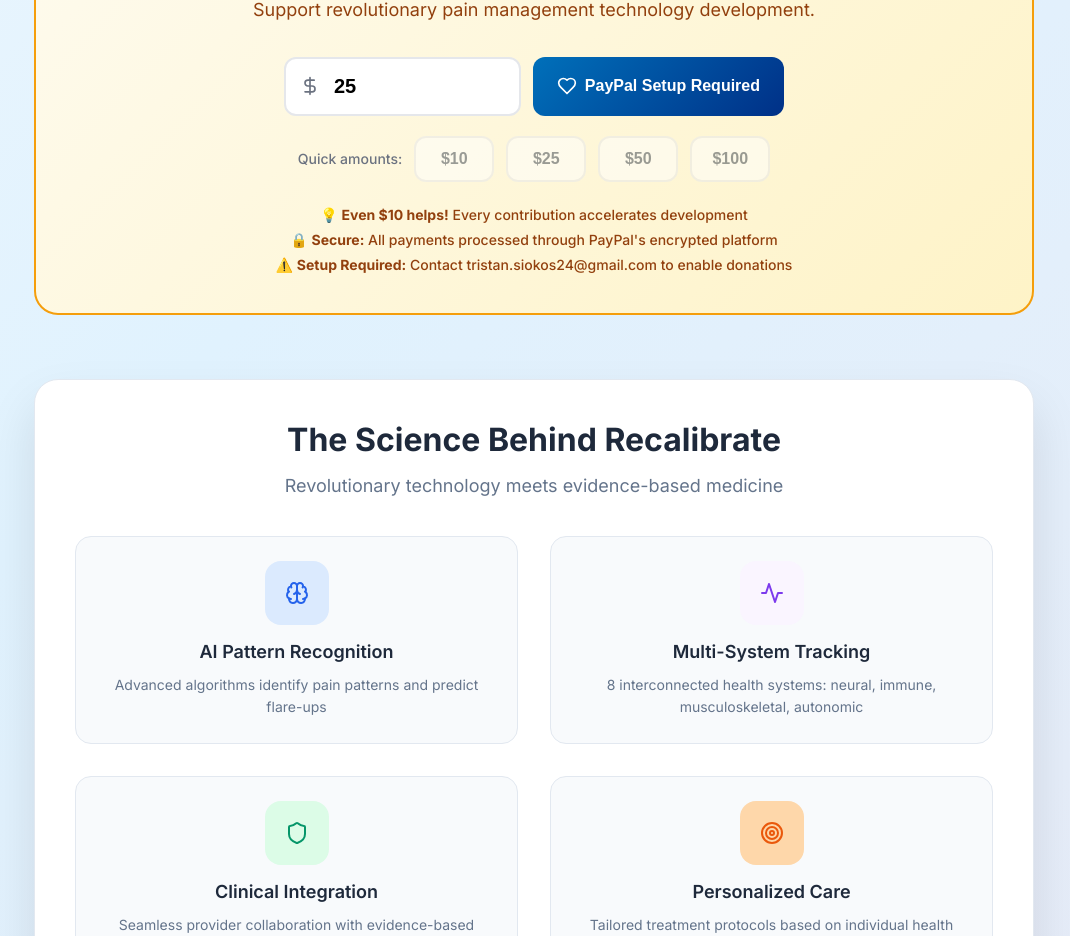
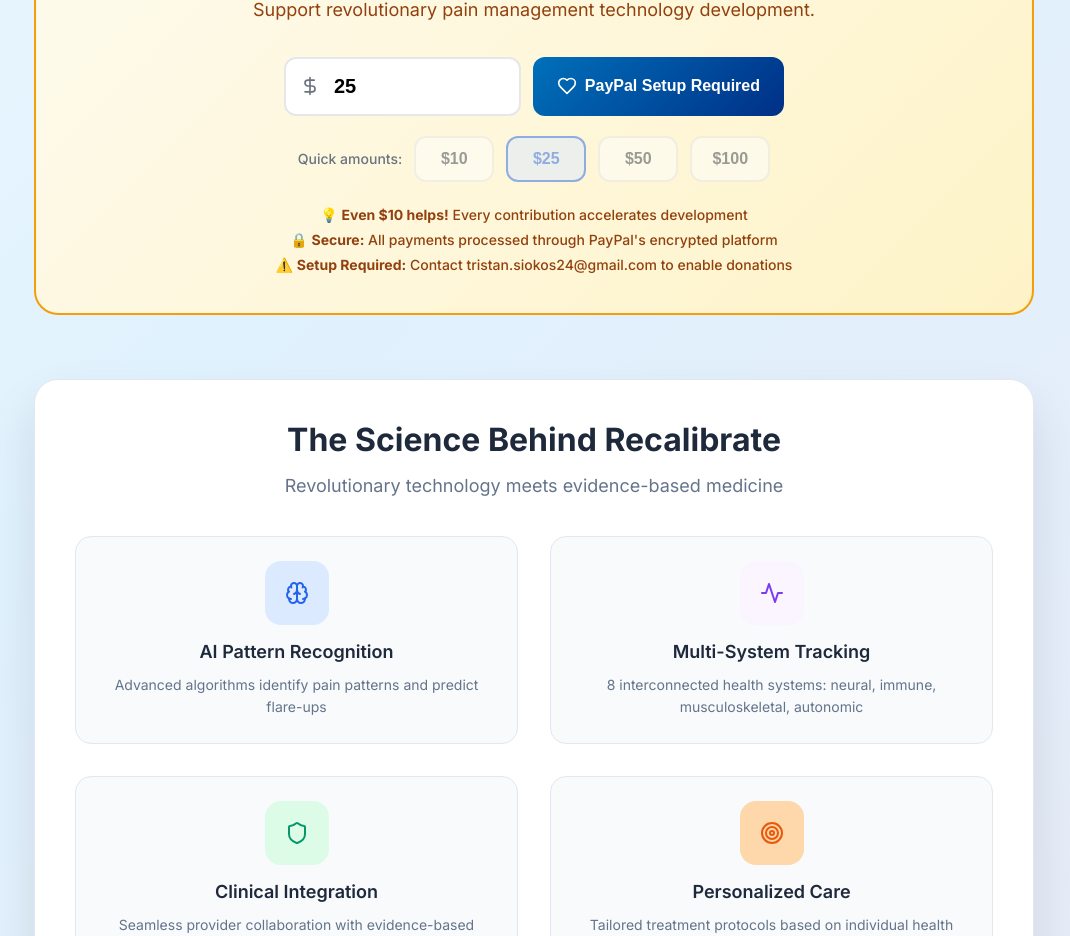
Before and after one commit to TS11-dev/recalibratepain-waitlist, a React (Create React App) app: page / in a window 1280 px wide. Shown: the part 1360-2296 px from the top of the page, without its empty margins (106-1176 px from the left). Built offline with nearby package versions, Linux system fonts and the light colour scheme; no server answers.

Commit message:
auto-commit for 25651d12-2ea9-46f1-b952-43e574826c88

```diff
--- a/src/index.css
+++ b/src/index.css
@@ -533,6 +533,12 @@
   box-shadow: 0 8px 16px rgba(37, 99, 235, 0.2);
 }
 
+.quick-amount-btn.featured {
+  border-color: #2563eb;
+  background: #dbeafe;
+  color: #2563eb;
+}
+
 .quick-amount-btn:disabled {
   opacity: 0.5;
   cursor: not-allowed;
```
